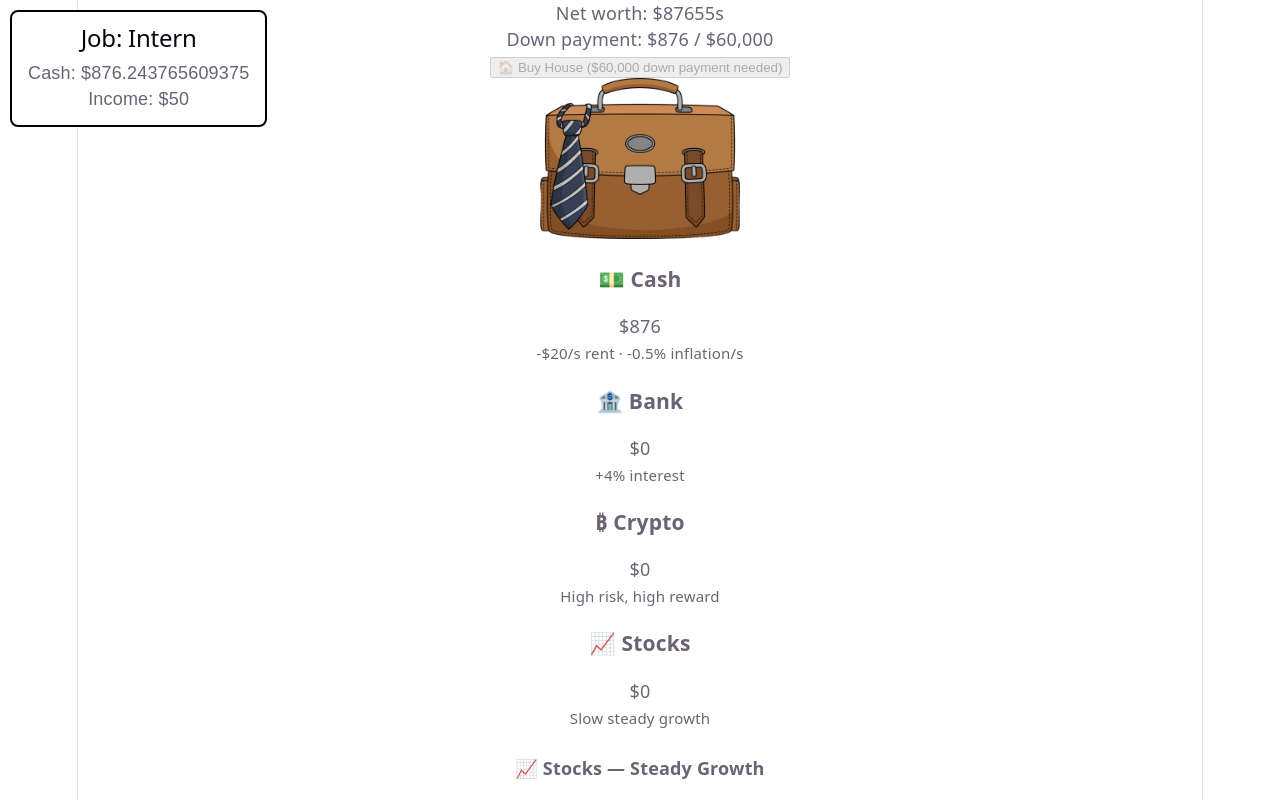
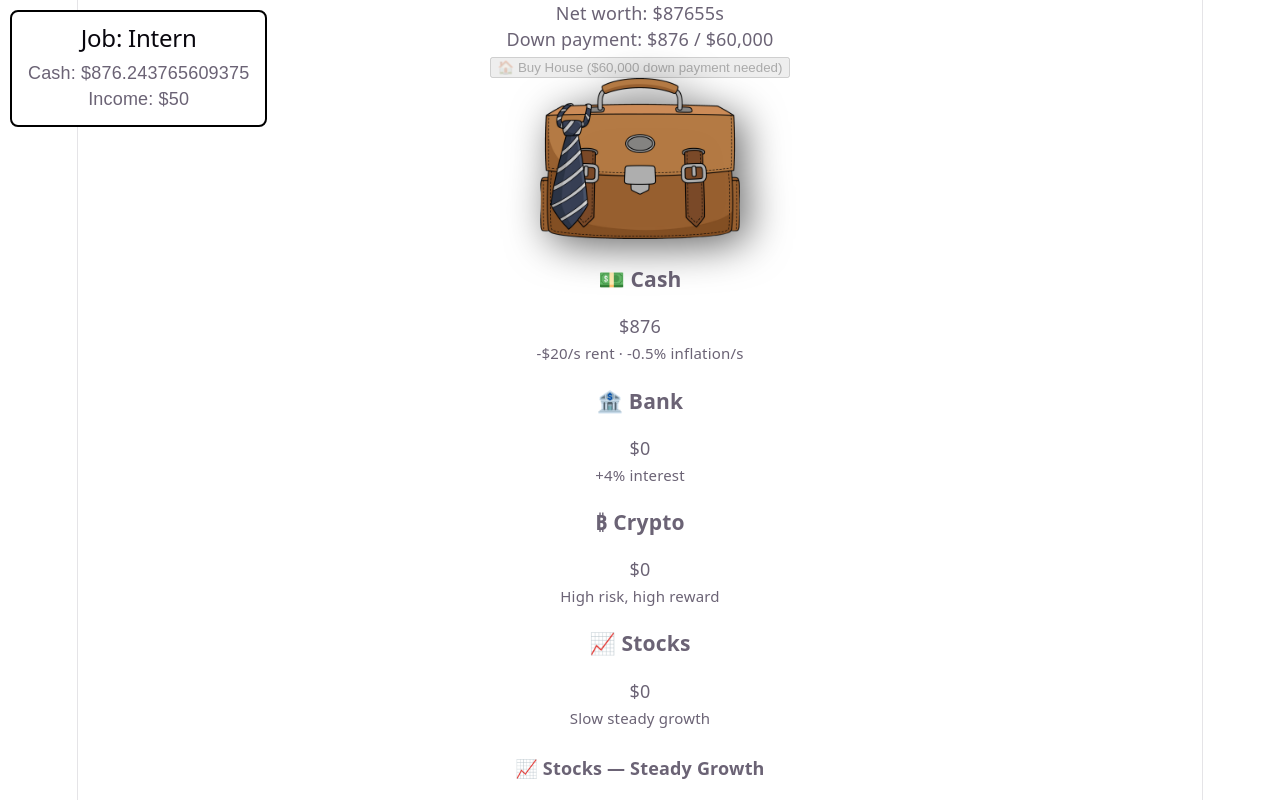
Before and after one commit to HenryBaylis/BlackRock-Hackathon-2026, a React (Vite) app: page / in a window 1280 px wide. Shown: the top 800 px of the page. Built offline with nearby package versions, Linux system fonts and the light colour scheme.

Commit message:
pop briefcase

```diff
--- a/src/components/Briefcase.jsx
+++ b/src/components/Briefcase.jsx
@@ -57,7 +57,10 @@ class BriefcaseButton extends React.Component {
       width: "200px",
       cursor: "pointer",
       transform: this.state.isPressed ? "scale(0.85)" : "scale(1)",
-      transition: "transform 0.1s",
+      transition: "transform 0.1s, filter 0.1s",
+      filter: this.state.isPressed
+        ? "drop-shadow(4px 4px 8px rgba(0,0,0,0.3))"
+        : "drop-shadow(8px 8px 20px rgba(0,0,0,0.6))"
     };
 
     const containerStyle = {
```
